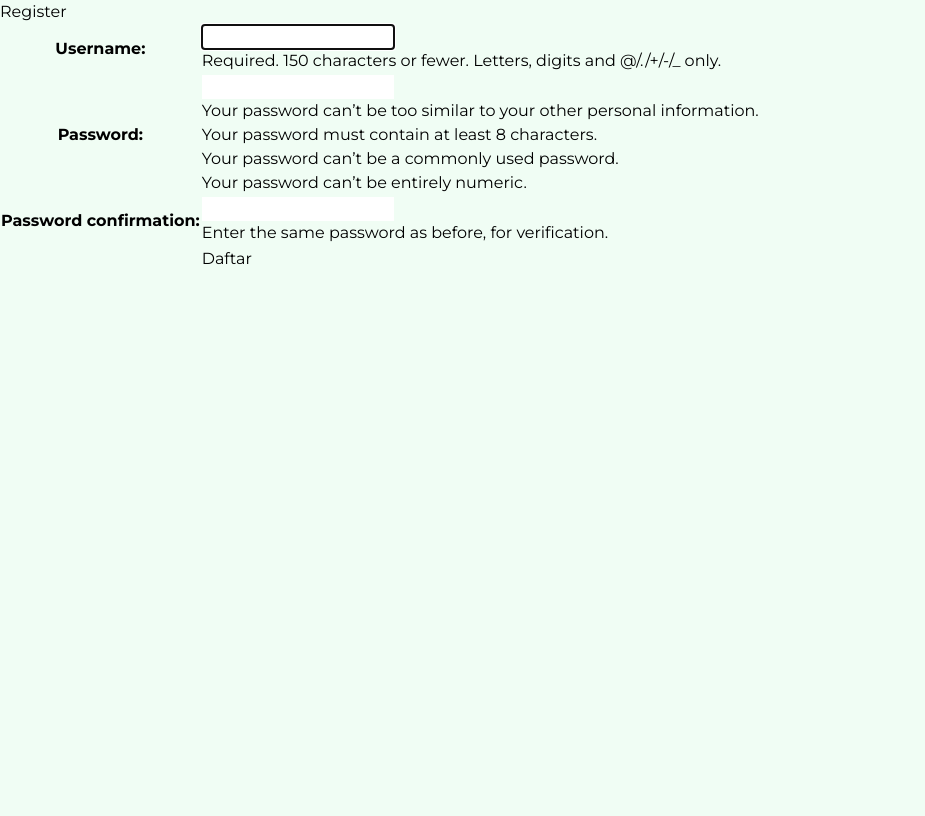
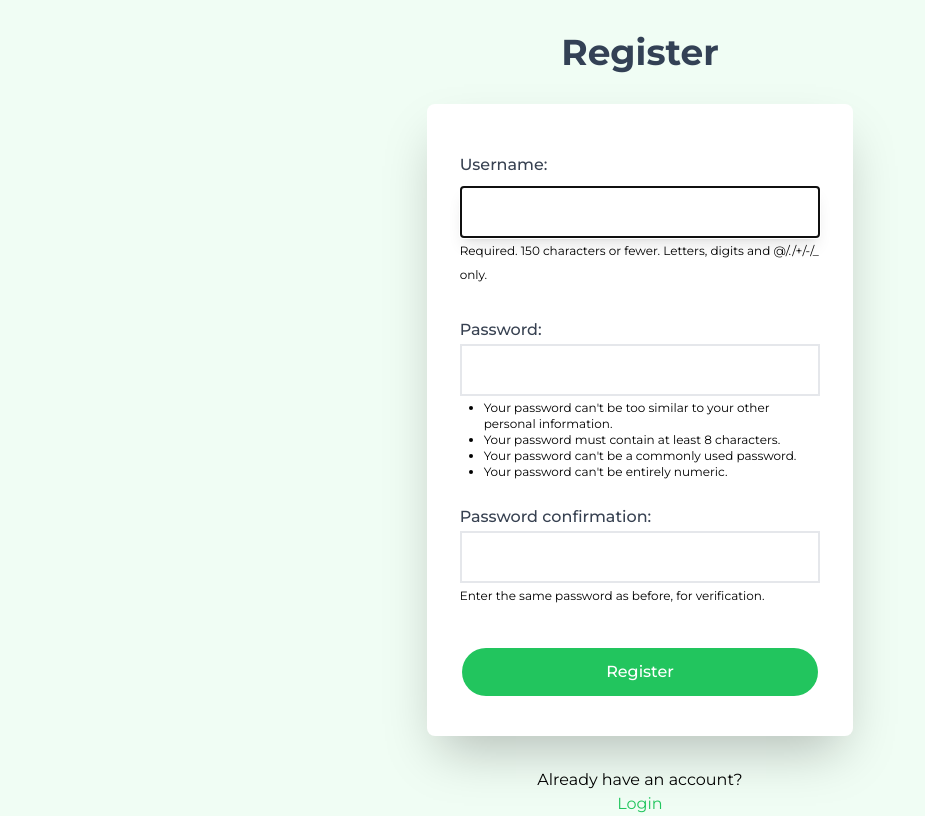
Before and after one commit to nabilmuafa/shopping-list, a Django app: page /register/ in a window 1280 px wide. Shown: the whole page, without its empty margins (0-925 px from the left). Before the commit the page ends 264 px from the top, so only its background shows below. Run offline with Django 4.2, Linux system fonts and the light colour scheme; some libraries are stand-ins or nearby versions.

Commit message:
add css to register

```diff
--- a/main/templates/register.html
+++ b/main/templates/register.html
@@ -6,28 +6,79 @@
 
 {% block content %}
 
-<div class = "login">
+<div class = "login container flex flex-col items-center mx-auto">
 
-    <h1>Register</h1>
-
+    <h1 class="text-4xl font-bold text-slate-700 py-8">Register</h1>
+    <div class="bg-white rounded-lg shadow-2xl px-8 pt-12 py-6 mb-8 w-1/3">
         <form method="POST" >
             {% csrf_token %}
-            <table>
-                {{ form.as_table }}
+            <table class="table-fixed w-full">
                 <tr>
-                    <td></td>
-                    <td><input type="submit" name="submit" value="Daftar"/></td>
+                    <td class="text-gray-700 font-medium">
+                        <label for="id_username">Username:</label>
+                    </td>
                 </tr>
+                <tr>
+                    <td class="py-2">
+                      <input class="py-3 px-4 border-2 w-full focus:shadow-lg" type="text" name="username" maxlength="150" autocapitalize="none" autocomplete="username" autofocus required id="id_username">
+                        <br>
+                        <span class="helptext text-xs">Required. 150 characters or fewer. Letters, digits and @/./+/-/_ only.</span>
+                    </td>
+                </tr>
+                <tr>
+                    <td class="pt-6 text-gray-700 font-medium">
+                        <label for="id_password1">Password:</label>
+                    </td>
+                </tr>
+                <tr>
+                    <td>
+                        <input class="py-3 px-4 border-2 w-full focus:shadow-lg" type="password" name="password1" autocomplete="new-password" required id="id_password1">
+                        <br>
+                        <span class="helptext text-xs">
+                            <ul class="list-disc pl-6 pt-1">
+                                <li>Your password can't be too similar to your other personal information.</li>
+                                <li>Your password must contain at least 8 characters.</li>
+                                <li>Your password can't be a commonly used password.</li>
+                                <li>Your password can't be entirely numeric.</li>
+                            </ul>
+                        </span>
+                    </td>
+                </tr>
+                <tr>
+                    <td class="pt-6 text-gray-700 font-medium">
+                        <label for="id_password2">Password confirmation:</label>
+                    </td>
+                </tr>
+                <tr>
+                    <td>
+                        <input class="py-3 px-4 border-2 w-full focus:shadow-lg" type="password" name="password2" autocomplete="new-password" required id="id_password2">
+
+                        <br>
+                        <span class="helptext text-xs">Enter the same password as before, for verification.</span>
+                    </td>
+                </tr>
+                <tr>
+                    <td class="pt-10 pb-4 flex justify-center">
+                        <input class="btn login_btn bg-green-500 hover:bg-green-700 text-white font-medium rounded-full px-36 py-3 cursor-pointer" type="submit" name="submit" value="Register"/>
+                    </td>
+                </tr>
+                {% if form.errors %}
+                <tr>
+                    <td>
+                        <ul class="pt-2">
+                            {% for _,error in form.errors.items %}
+                            <li class="text-red-500 text-sm text-center">{{ error }}</li>
+                            {% endfor %}
+                            <li class="text-red-500 text-sm text-center">Please try again.</li>
+                        </ul>
+                    </td>
+                </tr>
+                {% endif %}
             </table>
         </form>
+    </div>
 
-    {% if messages %}
-        <ul>
-            {% for message in messages %}
-                <li>{{ message }}</li>
-                {% endfor %}
-        </ul>
-    {% endif %}
+    <p class="text-center">Already have an account?<br><a class="text-green-500 hover:text-green-700" href="{% url 'main:login' %}">Login</a></p>
 
 </div>
 
```
Also changed, not shown: main/templates/login.html (+16 -15 lines).
